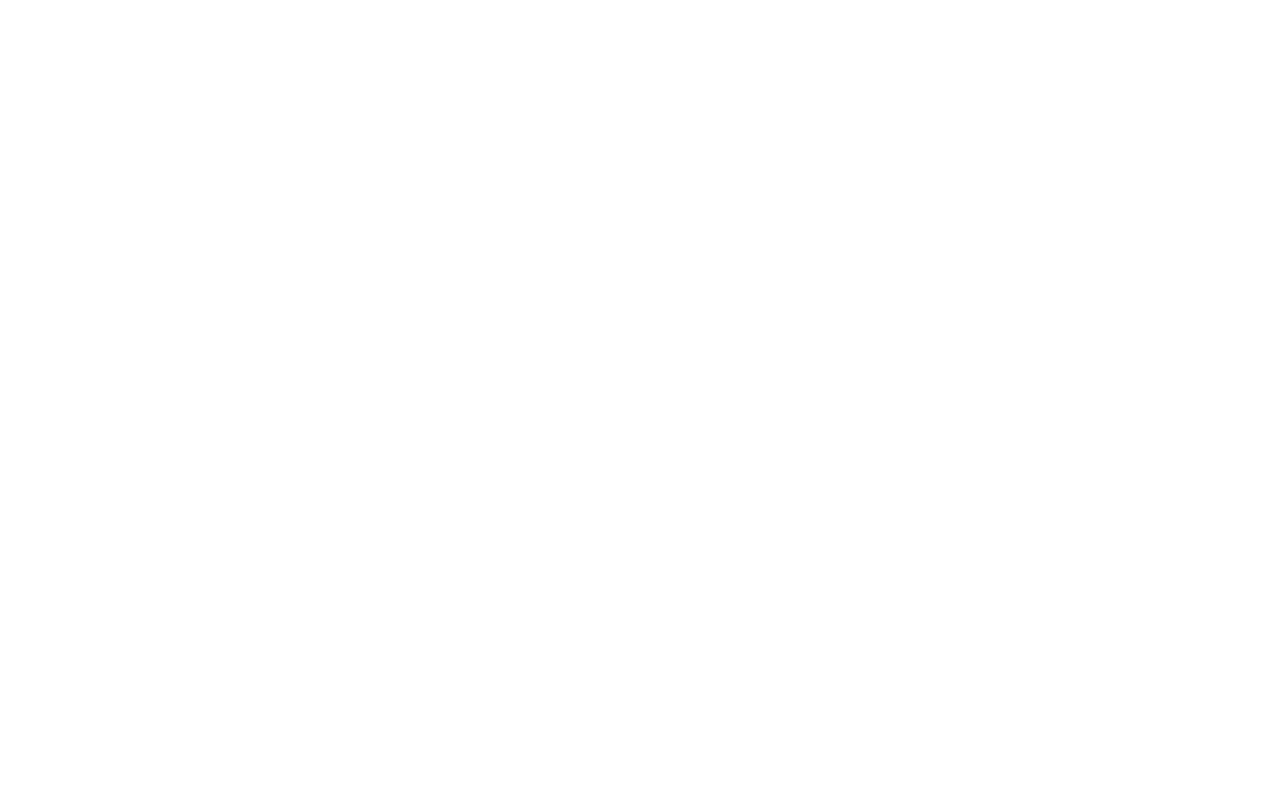
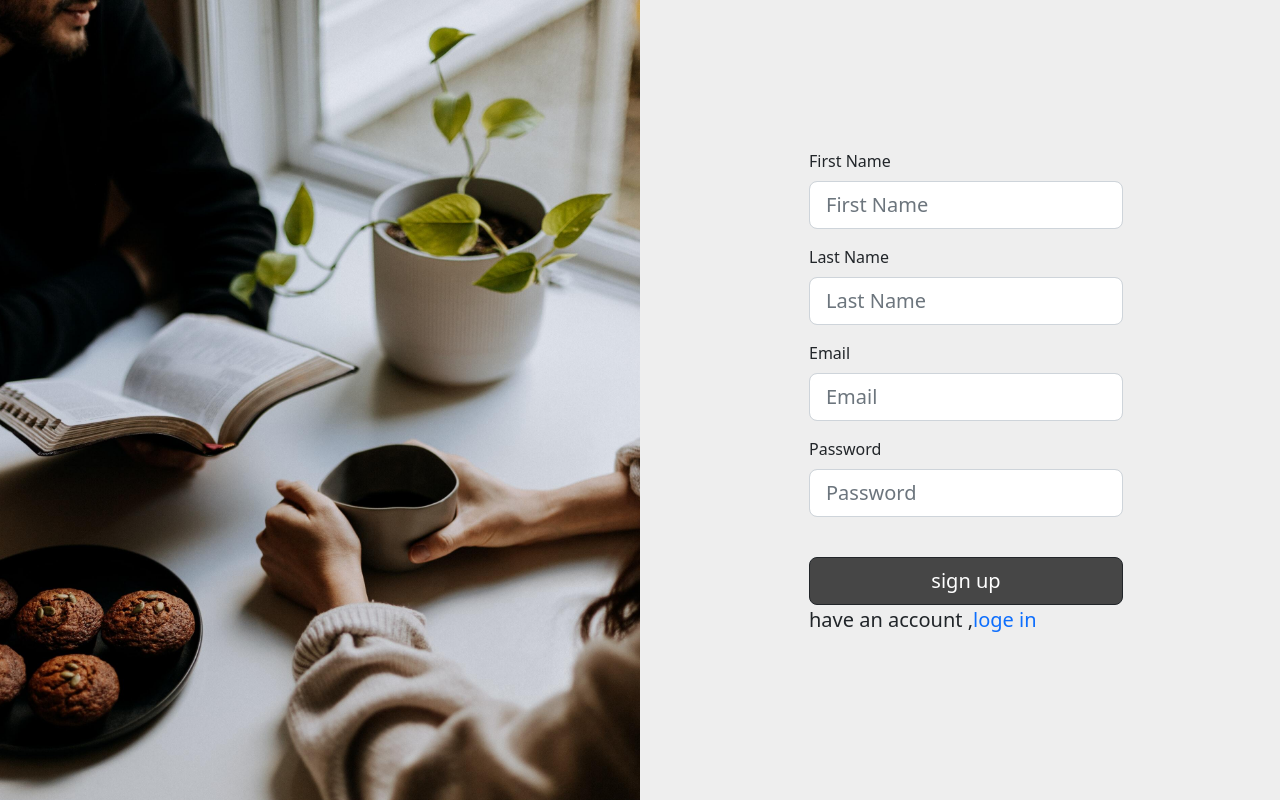
Before and after one commit to el7amza1/chat-app-front-end, a React (Create React App) app: page /signup in a window 1280 px wide. Built offline with nearby package versions, Linux system fonts and the light colour scheme.

Commit message:
create sing up page

```diff
--- a/src/App.css
+++ b/src/App.css
@@ -1,6 +1,6 @@
-.App {
+/* .App {
   text-align: center;
-}
+} */
 
 .App-logo {
   height: 40vmin;
--- a/src/App.tsx
+++ b/src/App.tsx
@@ -1,9 +1,13 @@
-
+import {  Route, Routes } from "react-router-dom"
 import './App.css';
+import SignUp from "./pages/signUp";
 
 function App() {
   return (
-    <div className="App">
+    <div className="App" >
+      <Routes>
+        <Route path="/signup" element={<SignUp />} />
+      </Routes>
     </div>
   );
 }
--- a/src/index.tsx
+++ b/src/index.tsx
@@ -3,13 +3,18 @@
 import './index.css';
 import App from './App';
 import reportWebVitals from './reportWebVitals';
+import { BrowserRouter } from 'react-router-dom';
+import 'bootstrap/dist/css/bootstrap.min.css';
 
+import "./style.css"
 const root = ReactDOM.createRoot(
   document.getElementById('root') as HTMLElement
 );
 root.render(
   <React.StrictMode>
-    <App />
+    <BrowserRouter>
+      <App />
+    </BrowserRouter>
   </React.StrictMode>
 );
 
--- a/src/pages/signUp.tsx
+++ b/src/pages/signUp.tsx
@@ -1,11 +1,44 @@
+import { url } from 'inspector'
 import React from 'react'
+import { Button, Col, Form, Row } from "react-bootstrap"
+import { Link } from 'react-router-dom'
+const SignUp = () => {
+    return (
+        <div>
+            <Row md={2} lg={2} style={{ height: "100vh" }}>
 
-const SignUp = () => {
-  return (
-    <div>
+                <Col md={6} lg={6} className='bg-signup-img'>
+                    {/* <div ></div> */}
+                </Col>
+                <Col md={6} lg={6} className='bg-form d-flex justify-content-center align-items-center' >
+                    <Form className="w-50">
+                        <Form.Group className="mb-3" controlId="formBasicFirstname">
+                            <Form.Label>First Name</Form.Label>
+                            <Form.Control size="lg" type="text" placeholder="First Name" />
+                        </Form.Group>
+                        <Form.Group className="mb-3" controlId="formBasicLastname">
+                            <Form.Label>Last Name</Form.Label>
+                            <Form.Control size="lg" type="text" placeholder="Last Name" />
+                        </Form.Group>
+                        <Form.Group className="mb-3" controlId="formBasicEmail">
+                            <Form.Label>Email</Form.Label>
+                            <Form.Control size="lg" type="email" placeholder="Email" />
+                        </Form.Group>
+                        <Form.Group className="mb-3"  controlId="formBasicPassword">
+                            <Form.Label>Password</Form.Label>
+                            <Form.Control size="lg" type="password" placeholder="Password" />
+                        </Form.Group>
 
-    </div>
-  )
+                        <Button className='w-100 mt-4 bg-button' size="lg" variant="dark">sign up</Button>
+                        <p style={{fontSize:"20px"}}>
+                            have an account ,<Link to="/" style={{textDecoration:"none"}}>loge in</Link>
+                        </p>
+                    </Form>
+                </Col>
+
+            </Row>
+        </div>
+    )
 }
 
 export default SignUp
--- /dev/null
+++ b/src/style.css
@@ -0,0 +1,15 @@
+
+
+
+.bg-signup-img{
+    background-image: url(images/signup.jpg);
+    background-size: cover;
+
+}
+
+.bg-form{
+    background-color: #eeeeee;
+}
+.bg-button{
+    background-color: #464646 !important;
+}
```
Also changed, not shown: src/images/signup.jpg (added).
